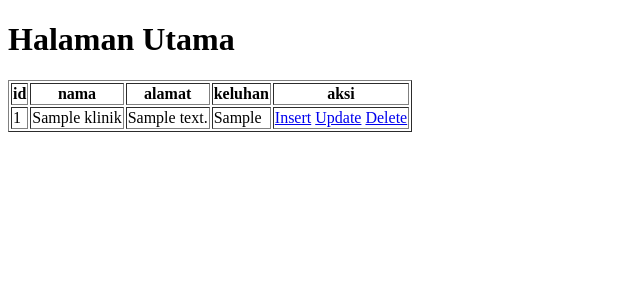
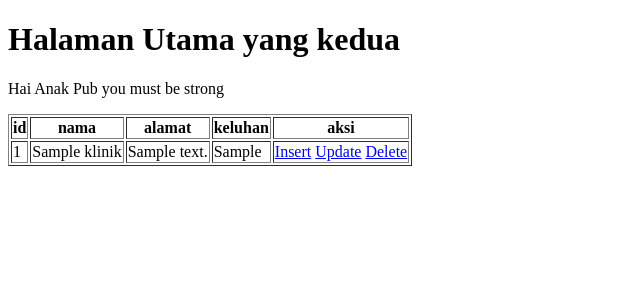
Before and after one commit to SyamsulAbdulAziz25/latihan-php, a PHP site: page / in a window 1280 px wide. Shown: the top 300 px of the page, without its empty margins (0-640 px from the left). Run offline with PHP 8.4, Linux system fonts and the light colour scheme; tables that the repository leaves empty or names only in its code hold one stand-in row (values such as "Sample post").

Commit message:
tambah p

```diff
--- a/index.php
+++ b/index.php
@@ -8,7 +8,8 @@
 	<title>Insert</title>
 </head>
 <body>
-<h1>Halaman Utama</h1>
+<h1>Halaman Utama yang kedua</h1>
+<p>Hai Anak Pub you must be strong</p>
 <form method="POST" action="#">
 <table border="1">
 	<tr>
```
